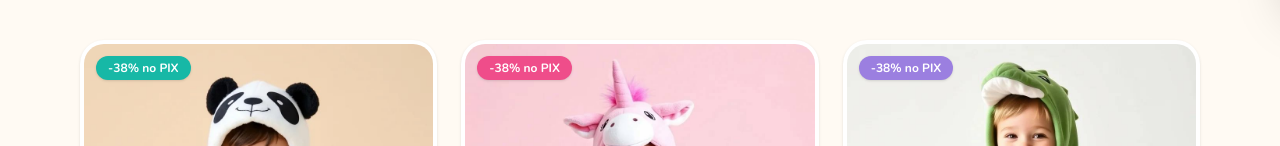
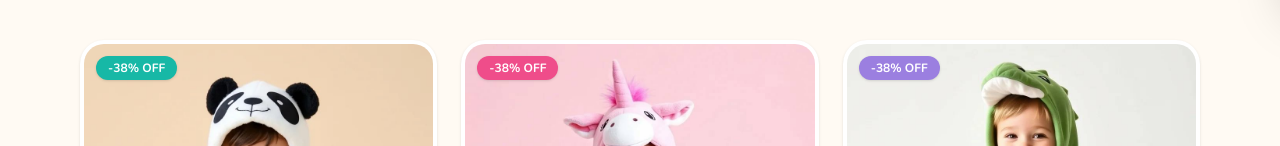
Before and after one commit to trabalhobsdo2-glitch/purokidsbr, a React (Vite) app: page / in a window 1280 px wide. Shown: the part 802-948 px from the top of the page. Built offline with nearby package versions, Linux system fonts and the light colour scheme.

Commit message:
Update discount label from 'no PIX' to 'OFF'

```diff
--- a/src/components/ProductCard.tsx
+++ b/src/components/ProductCard.tsx
@@ -24,7 +24,7 @@ export default function ProductCard({ product, index }: { product: Product; inde
           className="absolute top-3 left-3 text-white text-xs font-bold px-3 py-1 rounded-full shadow"
           style={{ backgroundColor: `var(--color-${accent})` }}
         >
-          -{off}% no PIX
+          -{off}% OFF
         </span>
       </div>
       <div className="p-4">
```
